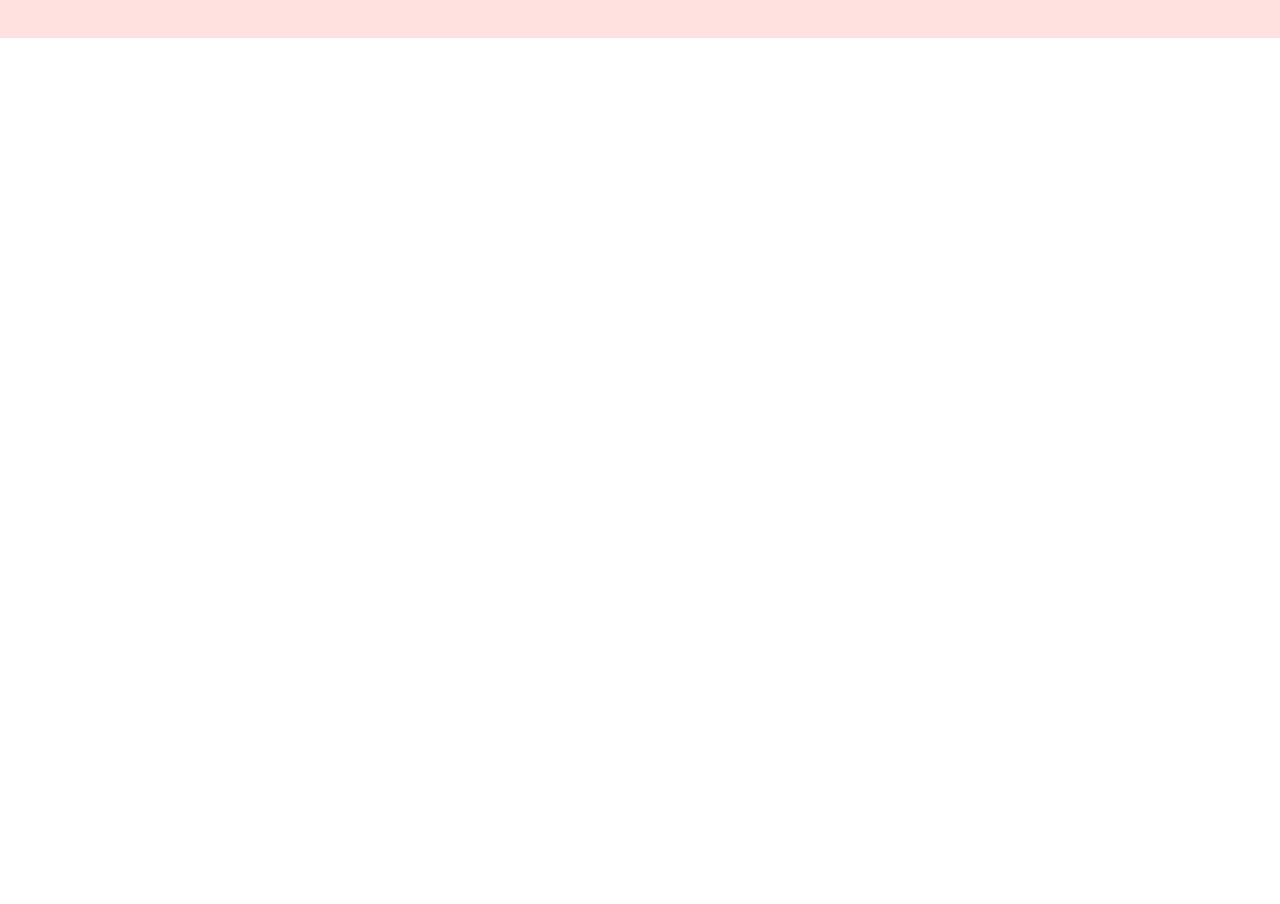
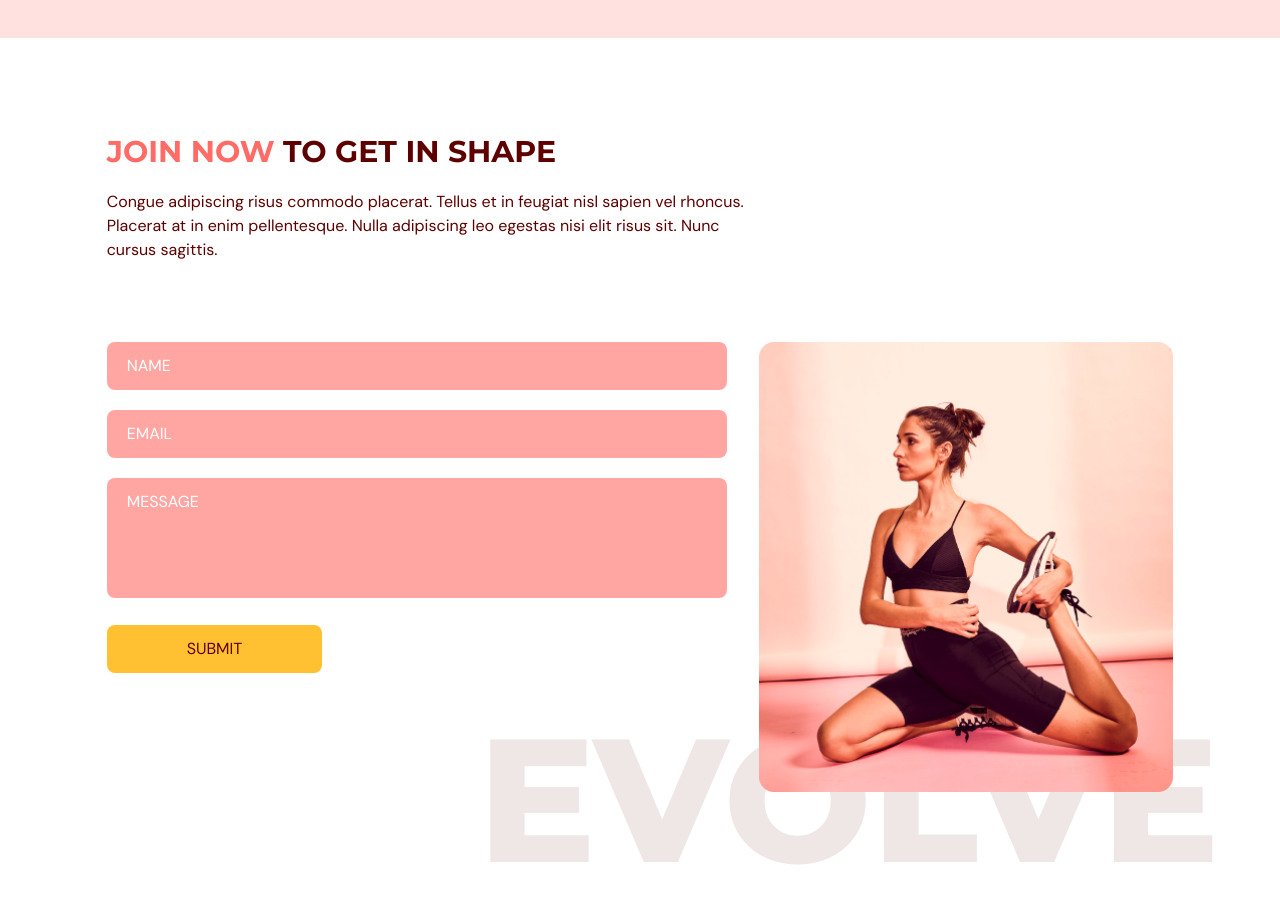
Before and after one commit to AleksandrDronov/gym-app, a React (Vite) app: page / in a window 1280 px wide. Shown: the part 2980-3884 px from the top of the page. Before the commit the page ends 3018 px from the top, so only its background shows below. Built offline with nearby package versions, Linux system fonts and the light colour scheme.

Commit message:
add contact page

```diff
--- a/package.json
+++ b/package.json
@@ -14,7 +14,8 @@
     "framer-motion": "^10.12.12",
     "react": "^18.2.0",
     "react-anchor-link-smooth-scroll": "^1.0.12",
-    "react-dom": "^18.2.0"
+    "react-dom": "^18.2.0",
+    "react-hook-form": "^7.44.1"
   },
   "devDependencies": {
     "@types/node": "^20.1.7",
--- a/src/App.tsx
+++ b/src/App.tsx
@@ -2,6 +2,8 @@
 import Home from "@/scenes/home";
 import Benefits from "@/scenes/benefits";
 import OurClasses from "@/scenes/ourClasses";
+import ContactUs from "@/scenes/contactUs";
+
 import { useEffect, useState } from "react";
 import { SelectedPage } from "@/shared/types";
 
@@ -34,6 +36,8 @@
       <Home setSelectedPage={setSelectedPage} />
       <Benefits setSelectedPage={setSelectedPage} />
       <OurClasses setSelectedPage={setSelectedPage} />
+      <ContactUs setSelectedPage={setSelectedPage} />
+
     </div>
   );
 }
--- /dev/null
+++ b/src/scenes/contactUs/index.tsx
@@ -0,0 +1,150 @@
+import { SelectedPage } from "@/shared/types";
+import { motion } from "framer-motion";
+import { useForm } from "react-hook-form";
+import ContactUsPageGraphic from "@/assets/ContactUsPageGraphic.png";
+import Htext from "@/shared/Htext";
+
+type Props = {
+  setSelectedPage: (value: SelectedPage) => void;
+};
+
+const ContactUs = ({ setSelectedPage }: Props) => {
+  const {
+    register,
+    trigger,
+    formState: { errors },
+  } = useForm();
+
+  const onSubmit = async (e: any) => {
+    const isValid = await trigger();
+
+    if (!isValid) {
+      e.preventDefault();
+    }
+  };
+
+  return (
+    <section id="contactus" className="mx-auto w-5/6 pb-32 pt-24">
+      <motion.div
+        onViewportEnter={() => setSelectedPage(SelectedPage.ContactUs)}
+      >
+        {/* HEADER */}
+        <motion.div
+          className="md:w-3/5"
+          initial="hidden"
+          whileInView="visible"
+          viewport={{ once: true, amount: 0.5 }}
+          transition={{ duration: 0.5 }}
+          variants={{
+            hidden: { opacity: 0, x: -50 },
+            visible: { opacity: 1, x: 0 },
+          }}
+        >
+          <Htext>
+            <span className="text-primary-500">JOIN NOW</span> TO GET IN SHAPE
+          </Htext>
+          <p className="py-5">
+            Congue adipiscing risus commodo placerat. Tellus et in feugiat nisl
+            sapien vel rhoncus. Placerat at in enim pellentesque. Nulla
+            adipiscing leo egestas nisi elit risus sit. Nunc cursus sagittis.
+          </p>
+        </motion.div>
+
+        {/* FORM AND IMAGE */}
+        <div className="mt-10 justify-between gap-8 md:flex">
+          <motion.div
+            className="mt-10 basis-3/5 md:mt-0"
+            initial="hidden"
+            whileInView="visible"
+            viewport={{ once: true, amount: 0.5 }}
+            transition={{ duration: 0.5 }}
+            variants={{
+              hidden: { opacity: 0, y: 50 },
+              visible: { opacity: 1, y: 0 },
+            }}
+          >
+            <form
+              target="_blank"
+              onSubmit={onSubmit}
+              method="POST"
+              action="https://formsubmit.co/d1eecdd97d9643c41f4b04ff418beecd"
+            >
+              <input
+                className="mt-5 w-full rounded-lg bg-primary-300 px-5 py-3 placeholder-white "
+                type="text"
+                placeholder="NAME"
+                {...register("name", {
+                  required: true,
+                  maxLength: 100,
+                })}
+              />
+              {errors.name && (
+                <p className="mt-1 text-primary-500">
+                  {errors.name.type === "required" && "This field is required"}
+                  {errors.name.type === "maxLength" && "Max length is 100 char"}
+                </p>
+              )}
+
+              <input
+                className="mt-5 w-full rounded-lg bg-primary-300 px-5 py-3 placeholder-white "
+                type="text"
+                placeholder="EMAIL"
+                {...register("email", {
+                  required: true,
+                  pattern: /^[A-Z0-9._+-]+@[A-Z0-9.-]+\.[A-Z]{2,}$/i,
+                })}
+              />
+              {errors.email && (
+                <p className="mt-1 text-primary-500">
+                  {errors.email.type === "required" && "This field is required"}
+                  {errors.email.type === "pattern" && "Invalid Email"}
+                </p>
+              )}
+
+              <textarea
+                className="mt-5 w-full resize-none rounded-lg bg-primary-300 px-5 py-3 placeholder-white "
+                rows={4}
+                cols={50}
+                placeholder="MESSAGE"
+                {...register("message", {
+                  required: true,
+                  maxLength: 2000,
+                })}
+              />
+              {errors.message && (
+                <p className="mt-1 text-primary-500  ">
+                  {errors.message.type === "required" &&
+                    "This field is required"}
+                  {errors.message.type === "maxLength" &&
+                    "Max length is 2000 char"}
+                </p>
+              )}
+
+              <button
+                type="submit"
+                className="mt-5 rounded-lg bg-secondary-500 px-20 py-3 transition duration-500 hover:text-white "
+              >
+                SUBMIT
+              </button>
+            </form>
+          </motion.div>
+          <motion.div
+            className="relative mt-16 basis-2/5 before:absolute before:-bottom-20 before:-right-10 before:z-[-1] md:mt-5 md:before:content-evolvetext"
+            initial="hidden"
+            whileInView="visible"
+            viewport={{ once: true, amount: 0.5 }}
+            transition={{ delay: 0.2, duration: 0.5 }}
+            variants={{
+              hidden: { opacity: 0, y: 50 },
+              visible: { opacity: 1, y: 0 },
+            }}
+          >
+            <img className="w-full" src={ContactUsPageGraphic} alt="contactus-page-graphic" />
+          </motion.div>
+        </div>
+      </motion.div>
+    </section>
+  );
+};
+
+export default ContactUs;
```
Also changed, not shown: 1 other file (tests, documents, lock files or other folders).
